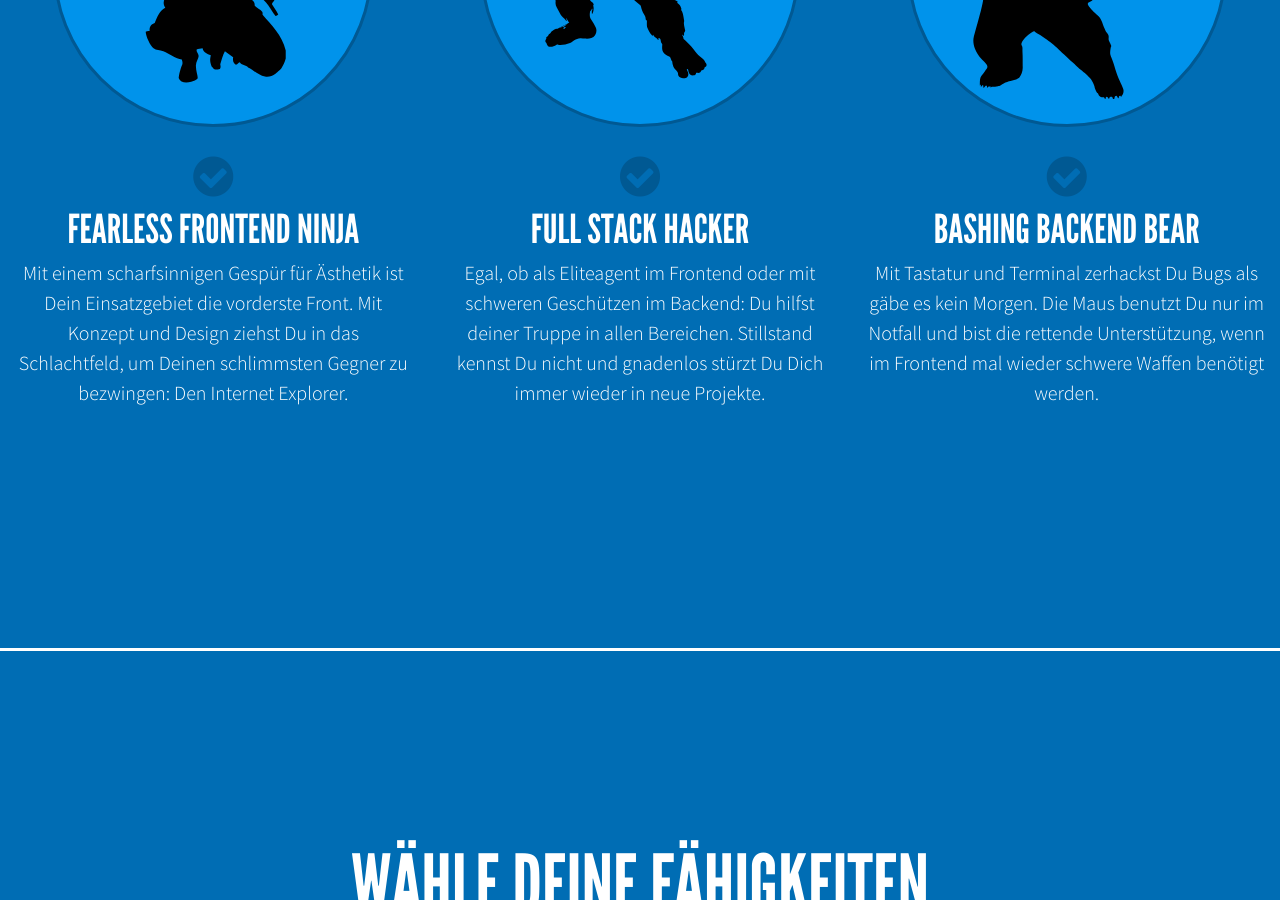
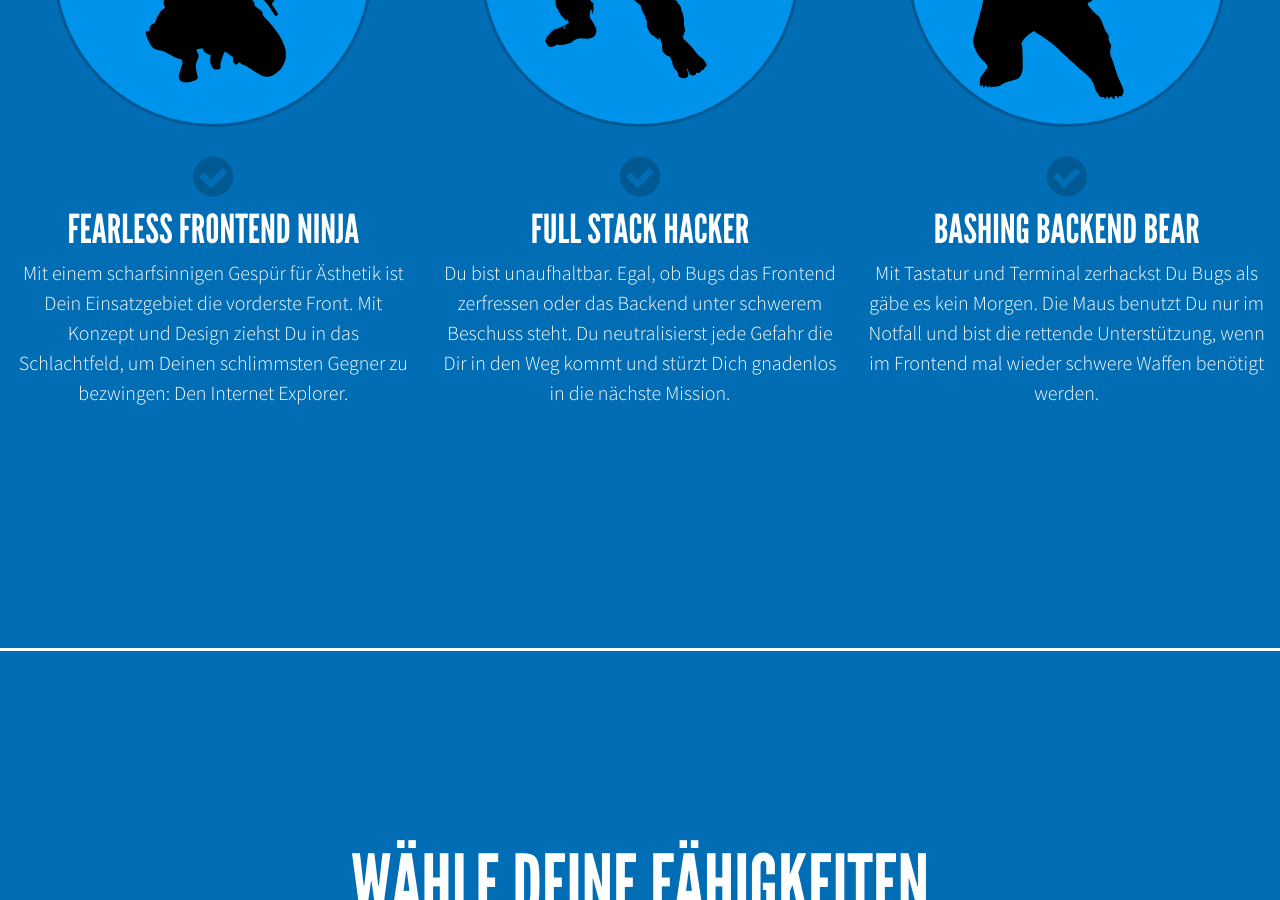
Before and after one commit to campudus/campudus.github.io, a Jekyll site: the page built from de/recruit/index.html, in a window 1280 px wide and 900 px high, scrolled down 1826 px. Built offline with Jekyll 4.4.1, drawn with Linux system fonts in a browser that asks for light colours.

Commit message:
Change text for full stack hacker
Signed-off-by: Joern Bernhardt <jb@campudus.com>

```diff
--- a/de/recruit/index.html
+++ b/de/recruit/index.html
@@ -107,8 +107,8 @@ Campudus
 
       <h3>Full Stack Hacker</h3>
 
-      <p>Egal, ob als Eliteagent im Frontend oder mit schweren Geschützen im Backend: Du hilfst deiner Truppe in allen
-        Bereichen. Stillstand kennst Du nicht und gnadenlos stürzt Du Dich immer wieder in neue Projekte.
+      <p>Du bist unaufhaltbar. Egal, ob Bugs das Frontend zerfressen oder das Backend unter schwerem Beschuss steht. Du
+        neutralisierst jede Gefahr die Dir in den Weg kommt und stürzt Dich gnadenlos in die nächste Mission.
       </p>
 
     </div>
```
